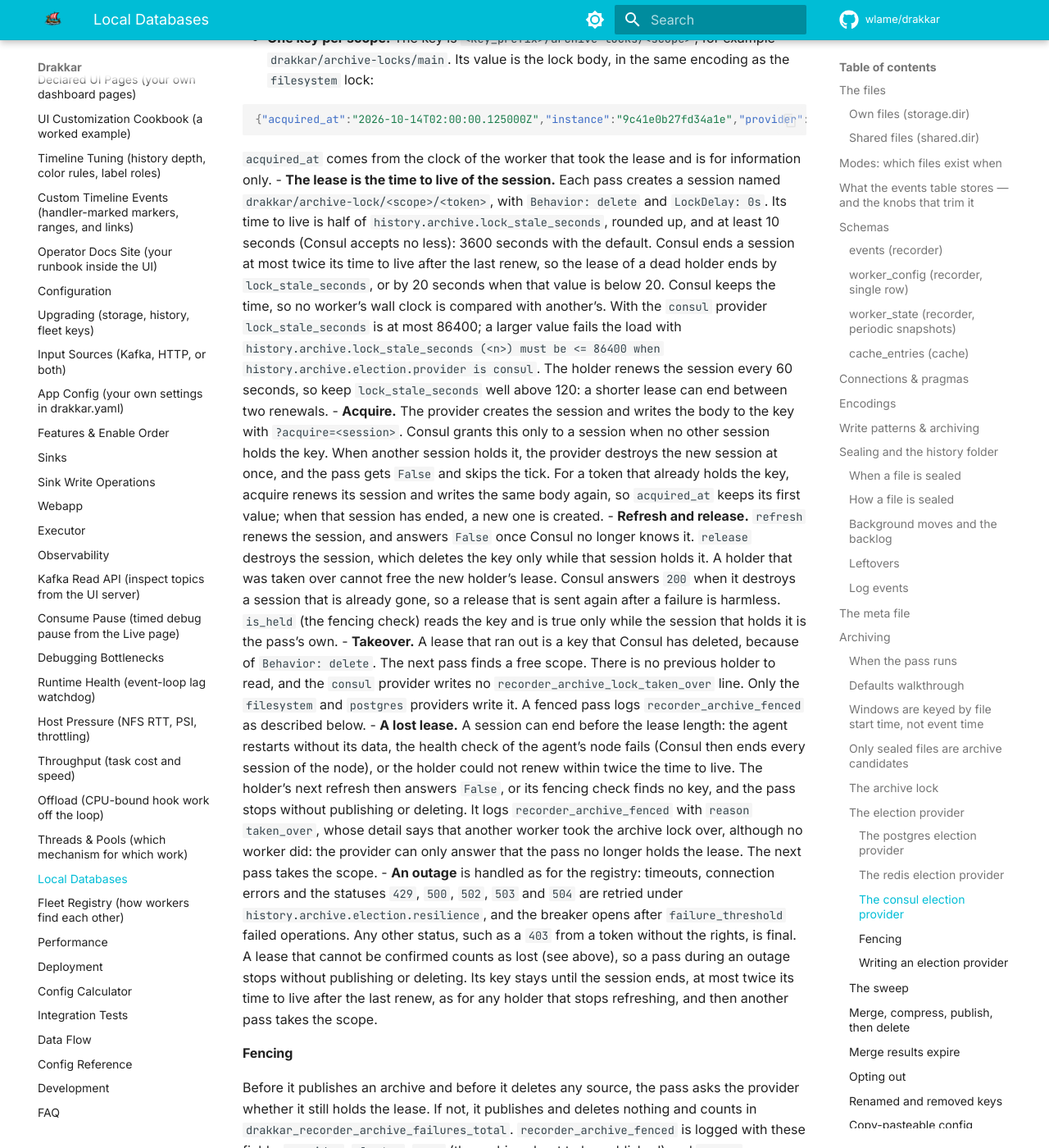
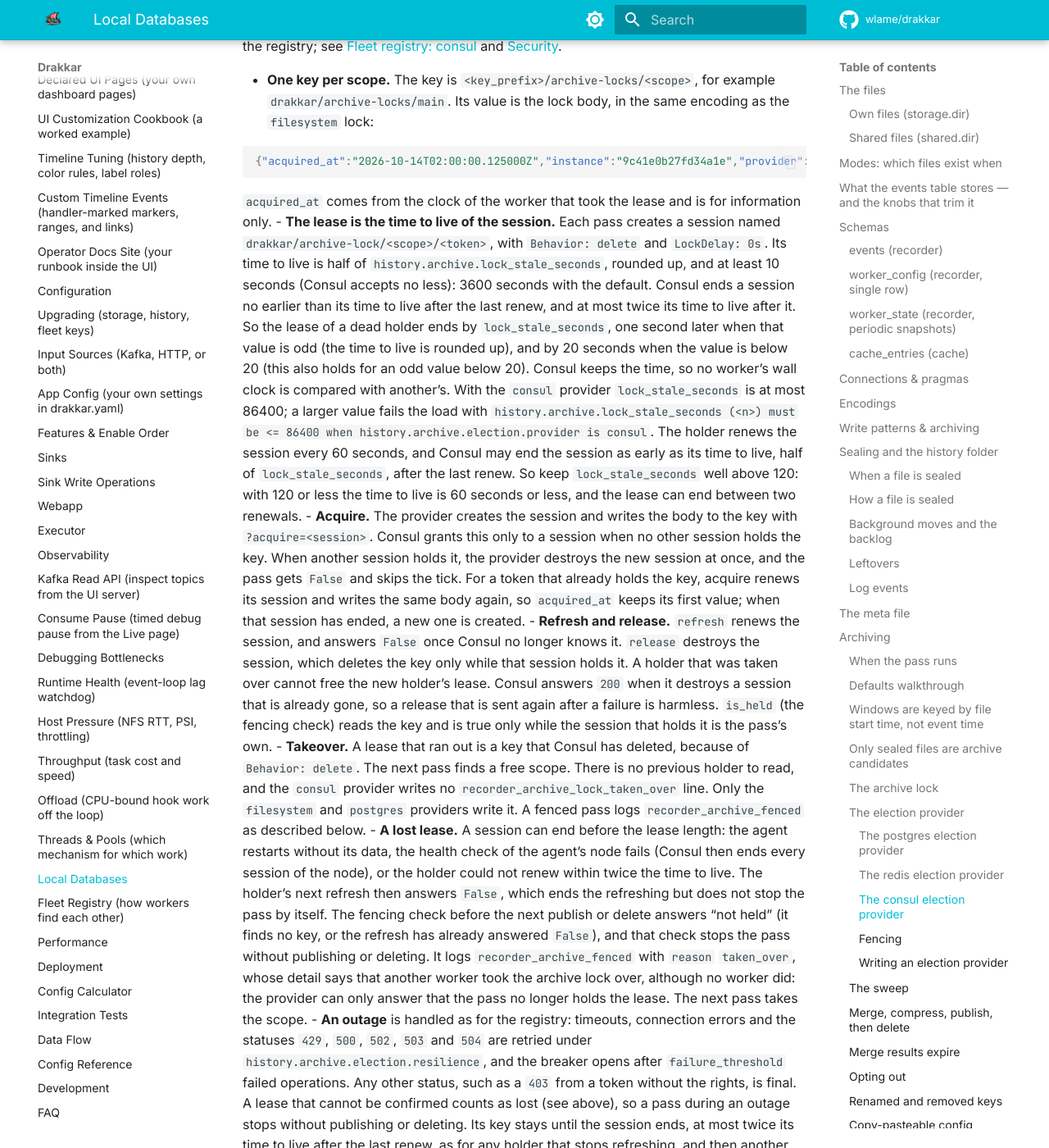
Before and after one commit to wlame/drakkar, an MkDocs documentation site: the page built from docs/local-databases.md, in a window 1280 px wide and 1400 px high, scrolled down 20637 px. Shown: the whole window at 82% size. Built offline with MkDocs 1.6.1 and Material for MkDocs 9.7.7, drawn with Linux system fonts in a browser that asks for light colours; comment, search, counter and statistics services are not loaded; some of the changed text lies outside the part shown.

Commit message:
Document the consul heartbeat margin, the odd-value second and the fencing check more exactly.

```diff
--- a/docs/local-databases.md
+++ b/docs/local-databases.md
@@ -835,10 +835,12 @@ redis](fleet.md#redis) and [Security](security.md#provider-credentials).
   ends. Every key of the providers has a time to live, so any `volatile-*`
   and any `allkeys-*` `maxmemory` policy can evict the key. A database number
   of its own does not protect it, because the memory limit and eviction cover
-  the whole server. The holder's next refresh then answers `False`, or its
-  fencing check finds no key, and the pass stops without publishing or
-  deleting. It logs `recorder_archive_fenced` with `reason` `taken_over`,
-  whose detail says that another worker took the archive lock over, although
+  the whole server. The holder's next refresh then answers `False`, which
+  ends the refreshing but does not stop the pass by itself. The fencing check
+  before the next publish or delete answers "not held" (it finds no key, or
+  the refresh has already answered `False`), and that check stops the pass
+  without publishing or deleting. It logs `recorder_archive_fenced` with
+  `reason` `taken_over`, whose detail says that another worker took the archive lock over, although
   no worker did: the provider can only answer that the pass no longer holds
   the lease. The next pass takes the scope. Under the default policy,
   `noeviction`, a full server evicts nothing and answers a script that needs
@@ -898,15 +900,19 @@ consul](fleet.md#consul) and [Security](security.md#provider-credentials).
   and `LockDelay: 0s`. Its time to live is half of
   `history.archive.lock_stale_seconds`, rounded up, and at least 10 seconds
   (Consul accepts no less): 3600 seconds with the default. Consul ends a
-  session at most twice its time to live after the last renew, so the lease of
-  a dead holder ends by `lock_stale_seconds`, or by 20 seconds when that value
-  is below 20. Consul keeps the time, so no worker's wall clock is compared
+  session no earlier than its time to live after the last renew, and at most
+  twice its time to live after it. So the lease of a dead holder ends by
+  `lock_stale_seconds`, one second later when that value is odd (the time to
+  live is rounded up), and by 20 seconds when the value is below 20 (this also
+  holds for an odd value below 20). Consul keeps the time, so no worker's wall clock is compared
   with another's. With the `consul` provider `lock_stale_seconds` is at most
   86400; a larger value fails the load with
   `history.archive.lock_stale_seconds (<n>) must be <= 86400 when history.archive.election.provider is consul`.
-  The holder renews the session every 60 seconds, so keep
-  `lock_stale_seconds` well above 120: a shorter lease can end between two
-  renewals.
+  The holder renews the session every 60 seconds, and Consul may end the
+  session as early as its time to live, half of `lock_stale_seconds`, after
+  the last renew. So keep `lock_stale_seconds` well above 120: with 120 or
+  less the time to live is 60 seconds or less, and the lease can end between
+  two renewals.
 - **Acquire.** The provider creates the session and writes the body to the key
   with `?acquire=<session>`. Consul grants this only to a session when no other
   session holds the key. When another session holds it, the provider destroys
@@ -930,10 +936,12 @@ consul](fleet.md#consul) and [Security](security.md#provider-credentials).
 - **A lost lease.** A session can end before the lease length: the agent
   restarts without its data, the health check of the agent's node fails (Consul
   then ends every session of the node), or the holder could not renew within
-  twice the time to live. The holder's next refresh then answers `False`, or its
-  fencing check finds no key, and the pass stops without publishing or
-  deleting. It logs `recorder_archive_fenced` with `reason` `taken_over`, whose
-  detail says that another worker took the archive lock over, although no
+  twice the time to live. The holder's next refresh then answers `False`,
+  which ends the refreshing but does not stop the pass by itself. The fencing
+  check before the next publish or delete answers "not held" (it finds no
+  key, or the refresh has already answered `False`), and that check stops the
+  pass without publishing or deleting. It logs
+  `recorder_archive_fenced` with `reason` `taken_over`, whose detail says that another worker took the archive lock over, although no
   worker did: the provider can only answer that the pass no longer holds the
   lease. The next pass takes the scope.
 - **An outage** is handled as for the registry: timeouts, connection errors and
```
Also changed, not shown: CHANGELOG.md (+5 -1 lines), docs/fleet.md (+20 -6 lines), docs/integration.md (+1 -1 lines), docs/security.md (+1 -1 lines).
